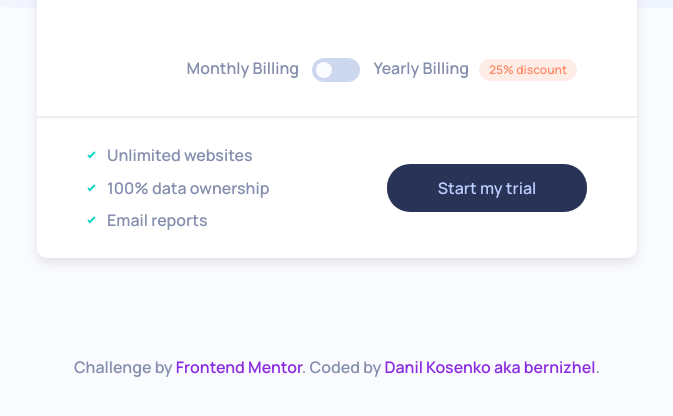
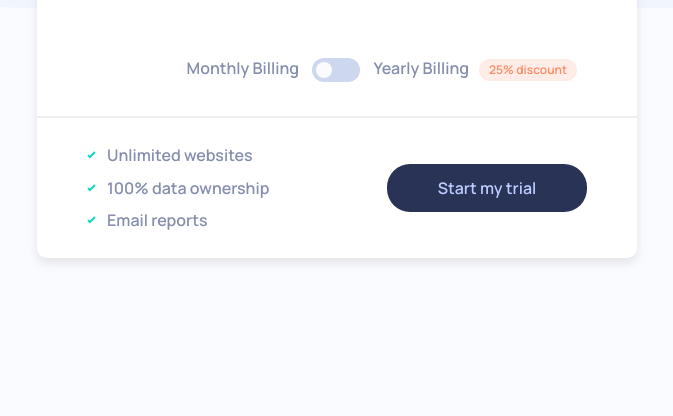
Before and after one commit to bernizhel/interactive-pricing-component, a website built with webpack: page src/index.html in a window 1280 px wide. Shown: the part 392-808 px from the top of the page, without its empty margins (303-976 px from the left). Built offline with nearby package versions, Linux system fonts and the light colour scheme.

Commit message:
Removed attribution line

```diff
--- a/src/index.html
+++ b/src/index.html
@@ -50,12 +50,6 @@
 
             </main>
 
-            <div class="attribution">
-                Challenge by <a href="https://www.frontendmentor.io?ref=challenge" target="_blank">Frontend Mentor</a>.
-                Coded by <a href="https://github.com/bernizhel" target="_blank">Danil Kosenko aka
-                <span class="attribution__nickname">bernizhel</span></a>.
-            </div>
-
         </div>
 
     </body>
--- a/src/styles/main.scss
+++ b/src/styles/main.scss
@@ -59,9 +59,6 @@ body {
   @include grid($tc: 1fr, $tr: 65% 35%, $ai: center);
   &__pricing {
     border-bottom: 2px $component-divider-color solid;
-    height: 100%;
-  }
-  &__confirmation {
     height: 100%;
   }
 }
@@ -238,19 +235,5 @@ body {
   }
 }
 
-
-// ATTRIBUTION
-.attribution {
-  // margin doesn't work at bottom
-  margin-top: 100px;
-  padding-bottom: 50px;
-  a {
-    text-decoration: none;
-    cursor: pointer;
-    color: blueviolet;
-  }
-}
-
-
 // importing media queries
 @import '@s/media';
```
Also changed, not shown: screenshot.png.
